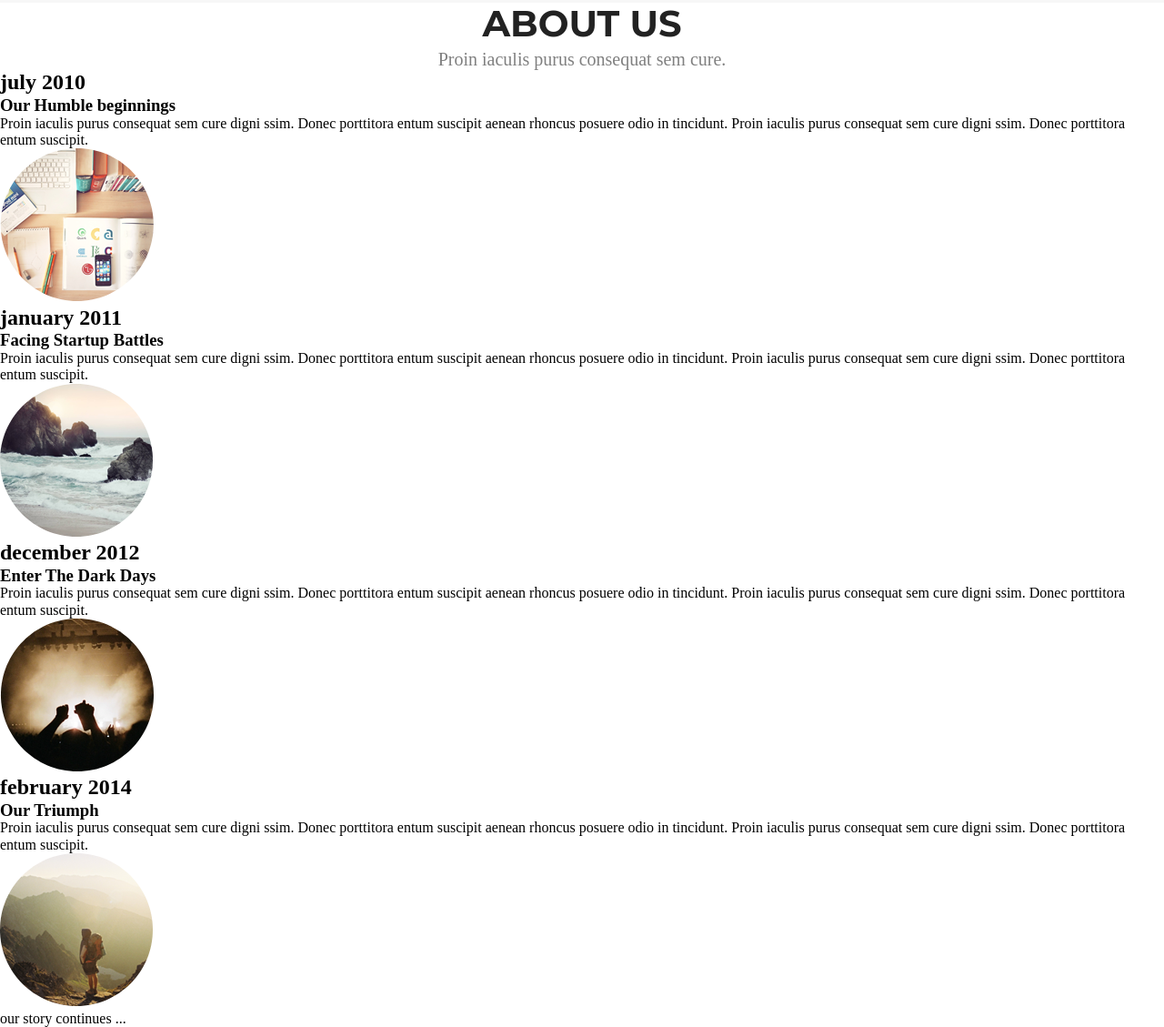
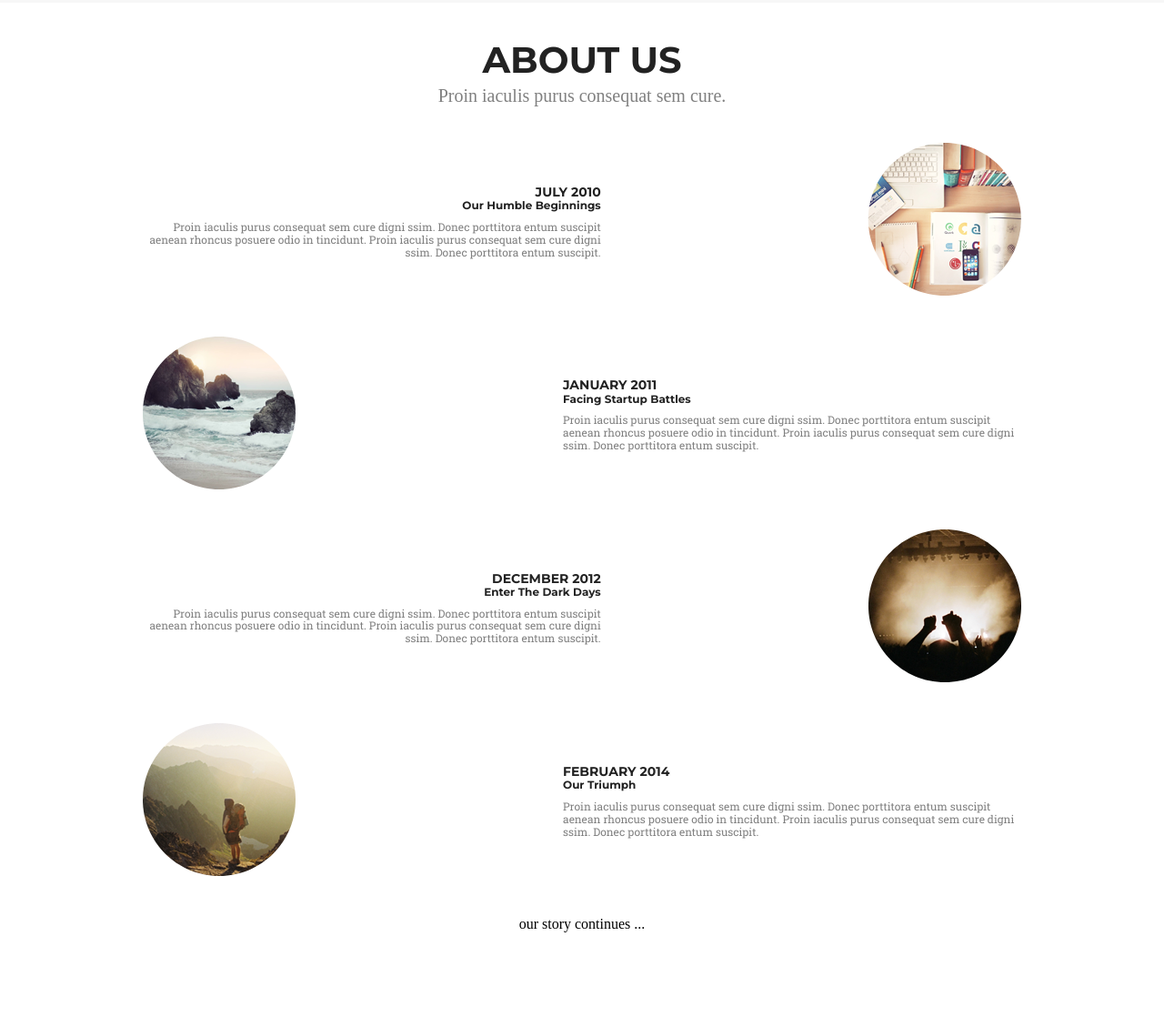
Before and after one commit to wyrwat/golden, a website: page index.html in a window 1280 px wide. Shown: the part 2640-3769 px from the top of the page at 91% size. After the commit the page ends 3665 px from the top, so only its background shows below. Drawn offline with Linux system fonts and the light colour scheme.

Commit message:
add style to _aboutUs.scss

```diff
--- a/index.html
+++ b/index.html
@@ -124,9 +124,9 @@
             <p class="sub-title">Proin iaculis purus consequat sem cure. </p>
         </div>
         <div class="about-us-item">
-            <div class="description">
+            <div class="description text-align-right">
                 <h2>july 2010</h2>
-                <h3>Our Humble beginnings</h3>
+                <h3>Our Humble Beginnings</h3>
                 <p>Proin iaculis purus consequat sem cure
                     digni ssim. Donec porttitora entum suscipit
                     aenean rhoncus posuere odio in tincidunt. Proin
@@ -138,7 +138,10 @@
             </div>
         </div>
         <div class="about-us-item">
-            <div class="description">
+            <div class="about-us-img">
+                <img src="images/aboutUs2.png" alt="desk">
+            </div>
+            <div class="description text-align-left">
                 <h2>january 2011</h2>
                 <h3>Facing Startup Battles</h3>
                 <p>Proin iaculis purus consequat sem cure
@@ -147,12 +150,10 @@
                     iaculis purus consequat sem cure digni
                     ssim. Donec porttitora entum suscipit.</p>
             </div>
-            <div class="about-us-img">
-                <img src="images/aboutUs2.png" alt="desk">
-            </div>
+
         </div>
         <div class="about-us-item">
-            <div class="description">
+            <div class="description text-align-right">
                 <h2>december 2012</h2>
                 <h3>Enter The Dark Days</h3>
                 <p>Proin iaculis purus consequat sem cure
@@ -166,7 +167,10 @@
             </div>
         </div>
         <div class="about-us-item">
-            <div class="description">
+            <div class="about-us-img">
+                <img src="images/aboutUs4.png" alt="desk">
+            </div>
+            <div class="description text-align-left">
                 <h2>february 2014</h2>
                 <h3>Our Triumph</h3>
                 <p>Proin iaculis purus consequat sem cure
@@ -175,9 +179,7 @@
                     iaculis purus consequat sem cure digni
                     ssim. Donec porttitora entum suscipit.</p>
             </div>
-            <div class="about-us-img">
-                <img src="images/aboutUs4.png" alt="desk">
-            </div>
+
         </div>
         <div class="about-us-item">
             <p class="story-continues">our story continues ...</p>
--- /dev/null
+++ b/sass/layout/_aboutUs.scss
@@ -0,0 +1,51 @@
+.about-us-wrapper {
+    .title-wrapper {
+        margin-top: 40px;
+    }
+
+
+    .about-us-item {
+        display: flex;
+        justify-content: space-around;
+        margin: 40px 10px 0;
+
+        .text-align-right {
+            text-align: right;
+        }
+
+        .text-align-left {
+            text-align: left;
+        }
+
+        .description {
+            align-self: center;
+            width: 40%;
+            justify-self: left;
+
+            h2 {
+                color: #222222;
+                font-family: $main-font;
+                font-size: 14px;
+                text-transform: uppercase;
+            }
+
+            h3 {
+                color: #222222;
+                font-family: $main-font;
+                font-size: 12px;
+            }
+
+            p {
+                color: grey;
+                font-family: $pharagraph;
+                font-size: 12px;
+                font-weight: 400;
+                margin-top: 10px;
+            }
+        }
+    }
+
+    .about-us-img {
+        align-self: center;
+    }
+}
--- a/sass/layout/_portfolio.scss
+++ b/sass/layout/_portfolio.scss
@@ -13,7 +13,7 @@
         flex-wrap: wrap;
         justify-content: space-between;
         align-content: space-between;
-        margin: 76px auto 120px;
+        margin: 76px auto 40px;
         height: 100%;
         min-height: 850px;
         max-width: 941px;
@@ -61,5 +61,9 @@
         .title-wrapper {
             margin-top: 120px;
         }
+
+        .gallery-wrapper {
+            margin-bottom: 120px;
+        }
     }
 }
--- a/sass/style.scss
+++ b/sass/style.scss
@@ -5,3 +5,4 @@
 @import "components/title";
 @import "layout/services";
 @import "layout/portfolio";
+@import "layout/aboutUs";
```
Also changed, not shown: css/style.css, css/style.prefixed.css, 2 other files.
